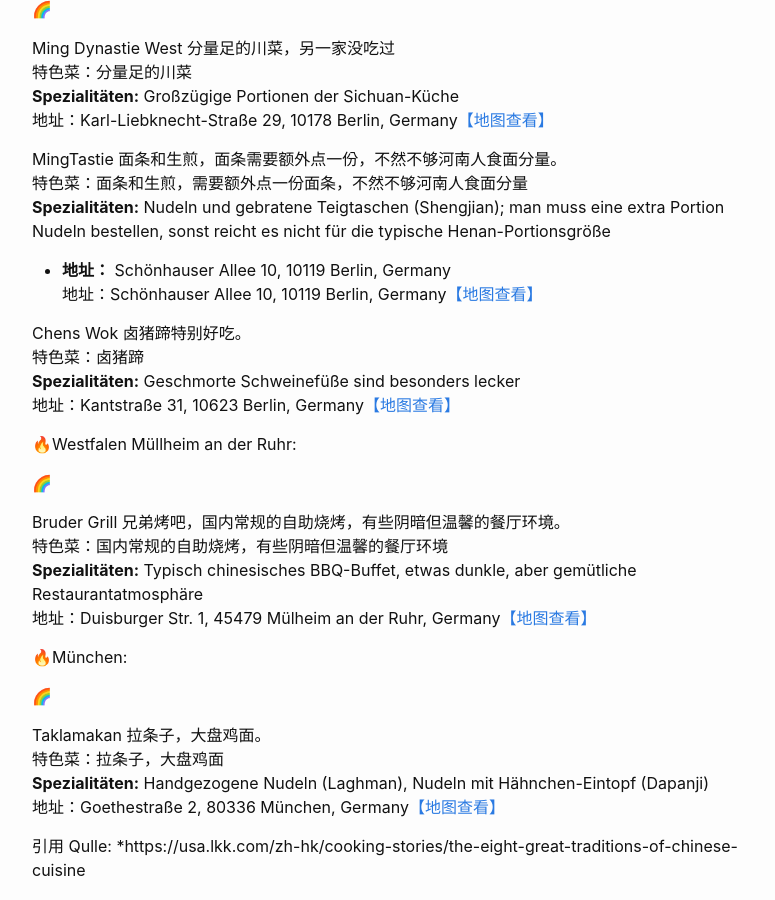
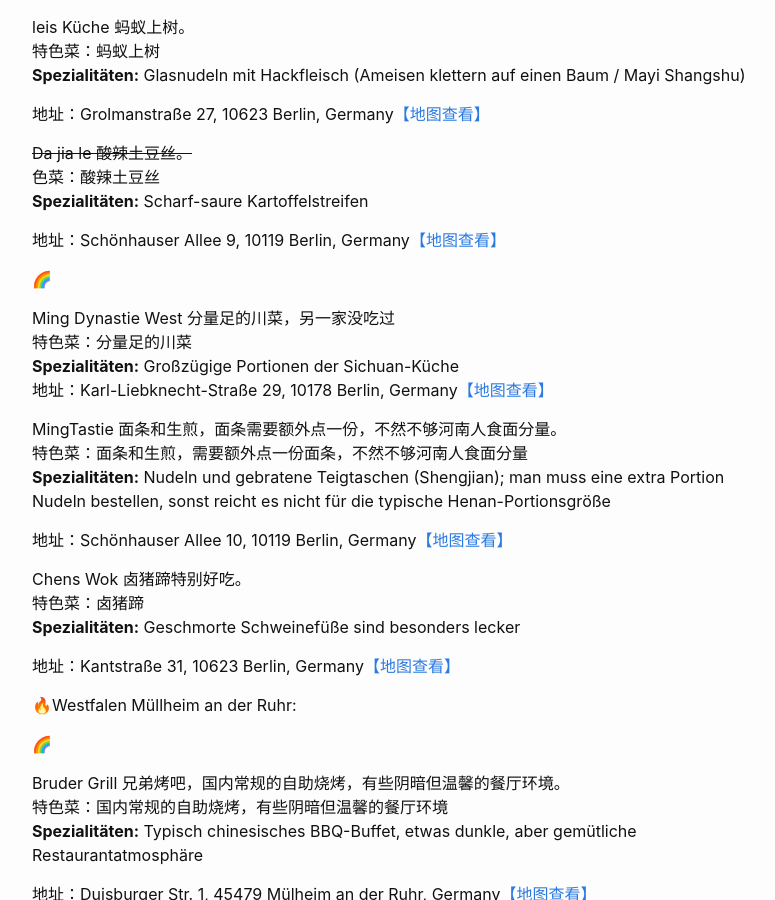
Before and after one commit to Howareu994/my-blog, a Jekyll site: the page built from _posts/2023-2-28-德国最爱餐厅.md, in a window 1280 px wide and 900 px high, scrolled down 2921 px. Shown: the whole window, without its empty margins (238-1013 px from the left). Built offline with Jekyll 4.4.1, drawn with Linux system fonts in a browser that asks for light colours.

Commit message:
Update restaurant details and specialties

```diff
--- a/_posts/2023-2-28-德国最爱餐厅.md
+++ b/_posts/2023-2-28-德国最爱餐厅.md
@@ -18,29 +18,34 @@
 China Restaurant Holly 辣子鸡，烤串和烧仙草。
 特色菜：辣子鸡，烤串，烧仙草
 **Spezialitäten:** Knuspriges Chili-Hähnchen (Laziji), Grillspieße (Chuanr), Grasgelee-Dessert (Shao Xiancao)
+
 地址：Hardenbergstraße 27, 10623 Berlin, Germany([地图查看](https://maps.app.goo.gl/bTtykatpzMgWXEW79))
 
 Asia Restaurant Sonne 夫妻肺片，酸菜肥牛。
 特色菜：夫妻肺片，酸菜肥牛
 **Spezialitäten:** Rindfleisch und Rinderinnereien in Chili-Öl (Fuqi Feipian), Rindfleisch mit eingelegtem Senfkohl (Suancai Feiniu)
+
 地址：Karl-Liebknecht-Straße 29, 10178 Berlin, Germany[【地图查看】](https://maps.app.goo.gl/BJQe5DBwNWuXQaNy9)
 
 
 Liu Nudelhaus 重庆小面，小份前菜。
 特色菜：重庆小面，小份前菜
 **Spezialitäten:** Chongqing-Nudeln, kleine Vorspeisen
+
 地址：Kantstraße 136, 10623 Berlin, Germany[【地图查看】](https://maps.app.goo.gl/5i7UGP2ERNSMHGTY8)
 
 
 Wok show 地三鲜水饺。
 特色菜：地三鲜水饺
 **Spezialitäten:** Gebratene Auberginen, Kartoffeln und Paprika (Di San Xian), Teigtaschen (Jiaozi)
+
 地址：Kastanienallee 82, 10435 Berlin, Germany[【地图查看】](https://www.google.com/maps/search/?api=1&query=Wok+show+Kastanienallee+82+Berlin)
 
 
 Tulong 香港菜 羊腩煲，炸酱面。
 特色菜：羊腩煲，炸酱面（香港菜）
 **Spezialitäten:** Lammbauch-Eintopf, Nudeln mit frittierter Sojabohnenpaste nach Hongkong-Art
+
 地址：Wilmersdorfer Str. 95, 10629 Berlin, Germany[【地图查看】](https://www.google.com/maps/search/?api=1&query=Tulong+Wilmersdorfer+Str.+95+Berlin)
 
 🌈
@@ -48,22 +53,26 @@
 Le moon China Restaurant 地锅鸡。
 特色菜：地锅鸡
 **Spezialitäten:** Hähnchen-Eintopf mit Teigfladen (Diguo Ji)
+
 地址：Potsdamer Str. 4, 10785 Berlin, Germany[【地图查看】](https://www.google.com/maps/search/?api=1&query=Le+moon+China+Restaurant+Potsdamer+Str.+4+Berlin)
 
 
 ~~Golden Tea Garten~~~
 特色菜：饮品
+
 地址：Leipziger Str. 9, 10117 Berlin, Germany[【地图查看】](https://www.google.com/maps/search/?api=1&query=Golden+Tea+Garten+Leipziger+Str.+9+Berlin)
 
 
 xiaolongkan 四川火锅 黄瓜，牛肚，菌菇。
 特色菜：四川火锅（黄瓜，牛肚，菌菇）
 **Spezialitäten:** Sichuan-Feuertopf (Gurke, Rinderpansen, Pilze)
+
 地址：Kurfürstendamm 225, 10719 Berlin, Germany[【地图查看】](https://www.google.com/maps/search/?api=1&query=xiaolongkan+Kurfürstendamm+225+Berlin)
 
 ~~SIIO Bubble Tea und Teigtaschen 早茶~~
 特色菜：早茶
 **Spezialitäten:** Dim Sum (Morgentee)
+
 地址：Friedrichstraße 127, 10117 Berlin, Germany[【地图查看】](https://www.google.com/maps/search/?api=1&query=SIIO+Bubble+Tea+Friedrichstraße+127+Berlin)
 
 Meet you 宴遇早茶 咖喱牛肉粉/主菜牛蛙煲 上海菜
@@ -76,12 +85,14 @@
 Deli House 猪肚鸡，川北凉粉，野山椒牛肉，徽菜。
 特色菜：猪肚鸡，川北凉粉，野山椒牛肉（徽菜）
 **Spezialitäten:** Hühnersuppe mit Schweinemagen, kalte Mungbohnennudeln nach Chuanbei-Art, Rindfleisch mit wilden Chilis (Anhui-Küche)
+
 地址：Georgenstraße 193, 10117 Berlin, Germany[【地图查看】](https://www.google.com/maps/search/?api=1&query=Deli+House+Georgenstraße+193+Berlin)
 
 
 Baba Sultan Köfteci 土耳其羊肉汤 菜单6欧的羊头汤
 特色菜：土耳其羊肉汤，6欧的羊头汤
 **Spezialitäten:** Türkische Lammsuppe, Schafskopfsuppe für 6 Euro
+
 地址：Karl-Marx-Straße 47, 12043 Berlin, Germany[【地图查看】](https://www.google.com/maps/search/?api=1&query=Baba+Sultan+Köfteci+Karl-Marx-Straße+47+Berlin)
 
 Cafe Bar Restaurant Shanshan 水煮牛肉，需要提前预定的煲汤和松鼠鱼。
@@ -92,12 +103,14 @@
 Wencheng biangbinag nudeln 山西面馆，普通分量的biangbiang面
 特色菜：山西面馆，普通分量的biangbiang面
 **Spezialitäten:** Shanxi-Nudelhaus, Biangbiang-Nudeln in normaler Portionsgröße
+
 地址：Kantstraße 23, 10623 Berlin, Germany[【地图查看】](https://www.google.com/maps/search/?api=1&query=Wencheng+biangbinag+nudeln+Kantstraße+23+Berlin)
 
 
 Fu Li Lai 福利来 东北大拉皮，酸甜口锅包肉，大肉包子和羊肉泡馍。
 特色菜：东北大拉皮，酸甜口锅包肉，大肉包子，羊肉泡馍
 **Spezialitäten:** Nordostchinesische Glasnudeln (Dongbei Dalapi), süß-saures frittiertes Schweinefleisch (Guobaorou), große gedämpfte Fleischbrötchen, zerkleinertes Fladenbrot in Lammsuppe
+
 地址：Friedrichstraße 63, 10117 Berlin, Germany[【地图查看】](https://www.google.com/maps/search/?api=1&query=Fu+Li+Lai+Friedrichstraße+63+Berlin)
 
 🌈
@@ -105,28 +118,33 @@
 cozymazu 茶水很棒，闽菜分量小。
 特色菜：茶水很棒，闽菜分量小
 **Spezialitäten:** Toller Tee, Fujian-Küche mit kleinen Portionen
+
 地址：Münzstraße 21, 10178 Berlin, Germany[【地图查看】](https://www.google.com/maps/search/?api=1&query=cozymazu+Münzstraße+21+Berlin)
 
 
 Aroma 财神 肠粉，豆豉蒸肉。
 特色菜：肠粉，豆豉蒸肉
 **Spezialitäten:** Reisnudelrollen (Changfen), gedämpftes Schweinefleisch mit schwarzen Bohnen
+
 地址：Rosenthaler Str. 38, 10178 Berlin, Germany[【地图查看】](https://www.google.com/maps/search/?api=1&query=Aroma+Rosenthaler+Str.+38+Berlin)
 
 
 Duo De Li 火辣过桥米线。
 特色菜：火辣过桥米线
 **Spezialitäten:** Scharfe Reisnudeln "Über die Brücke" (Guoqiao Mixian)
+
 地址：Rudi-Dutschke-Straße 28, 10969 Berlin, Germany[【地图查看】](https://www.google.com/maps/search/?api=1&query=Duo+De+Li+Rudi-Dutschke-Straße+28+Berlin)
 
 leis Küche 蚂蚁上树。
 特色菜：蚂蚁上树
 **Spezialitäten:** Glasnudeln mit Hackfleisch (Ameisen klettern auf einen Baum / Mayi Shangshu)
+
 地址：Grolmanstraße 27, 10623 Berlin, Germany[【地图查看】](https://www.google.com/maps/search/?api=1&query=leis+Küche+Grolmanstraße+27+Berlin)
 
 ~~Da jia le 酸辣土豆丝。~~
 色菜：酸辣土豆丝
 **Spezialitäten:** Scharf-saure Kartoffelstreifen
+
 地址：Schönhauser Allee 9, 10119 Berlin, Germany[【地图查看】](https://www.google.com/maps/search/?api=1&query=Da+jia+le+Schönhauser+Allee+9+Berlin)
 
 🌈
@@ -140,12 +158,13 @@
 MingTastie 面条和生煎，面条需要额外点一份，不然不够河南人食面分量。
 特色菜：面条和生煎，需要额外点一份面条，不然不够河南人食面分量
 **Spezialitäten:** Nudeln und gebratene Teigtaschen (Shengjian); man muss eine extra Portion Nudeln bestellen, sonst reicht es nicht für die typische Henan-Portionsgröße
-* **地址：** Schönhauser Allee 10, 10119 Berlin, Germany
+
 地址：Schönhauser Allee 10, 10119 Berlin, Germany[【地图查看】](https://www.google.com/maps/search/?api=1&query=MingTastie+Schönhauser+Allee+10+Berlin)
 
 Chens Wok 卤猪蹄特别好吃。
 特色菜：卤猪蹄
 **Spezialitäten:** Geschmorte Schweinefüße sind besonders lecker
+
 地址：Kantstraße 31, 10623 Berlin, Germany[【地图查看】](https://www.google.com/maps/search/?api=1&query=Chens+Wok+Kantstraße+31+Berlin)
 
 🔥Westfalen Müllheim an der Ruhr:
@@ -155,6 +174,7 @@
 Bruder Grill 兄弟烤吧，国内常规的自助烧烤，有些阴暗但温馨的餐厅环境。
 特色菜：国内常规的自助烧烤，有些阴暗但温馨的餐厅环境
 **Spezialitäten:** Typisch chinesisches BBQ-Buffet, etwas dunkle, aber gemütliche Restaurantatmosphäre
+
 地址：Duisburger Str. 1, 45479 Mülheim an der Ruhr, Germany[【地图查看】](https://www.google.com/maps/search/?api=1&query=Bruder+Grill+Duisburger+Str.+1+Mülheim+an+der+Ruhr)
 
 🔥München:
@@ -164,6 +184,7 @@
 Taklamakan 拉条子，大盘鸡面。
 特色菜：拉条子，大盘鸡面
 **Spezialitäten:** Handgezogene Nudeln (Laghman), Nudeln mit Hähnchen-Eintopf (Dapanji)
+
 地址：Goethestraße 2, 80336 München, Germany[【地图查看】](https://www.google.com/maps/search/?api=1&query=Taklamakan+Goethestraße+2+München)
 
 引用
```
